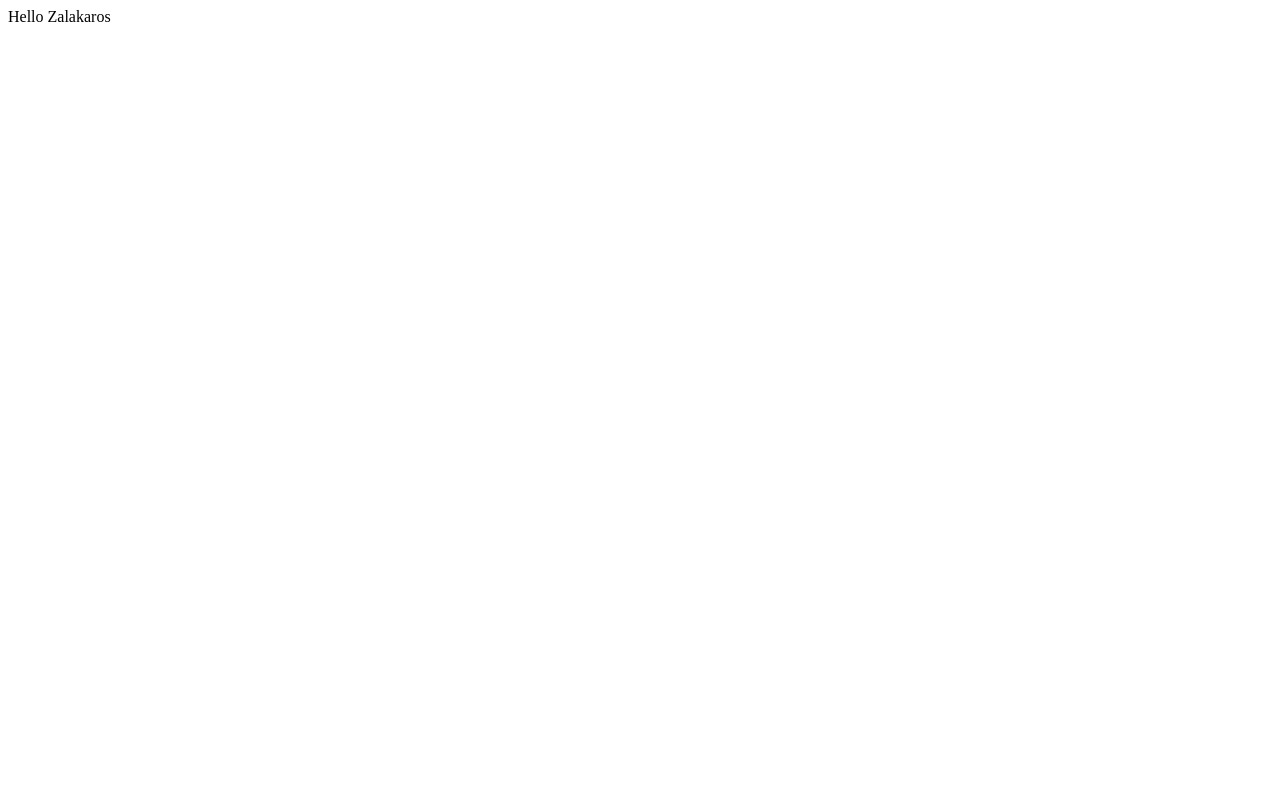
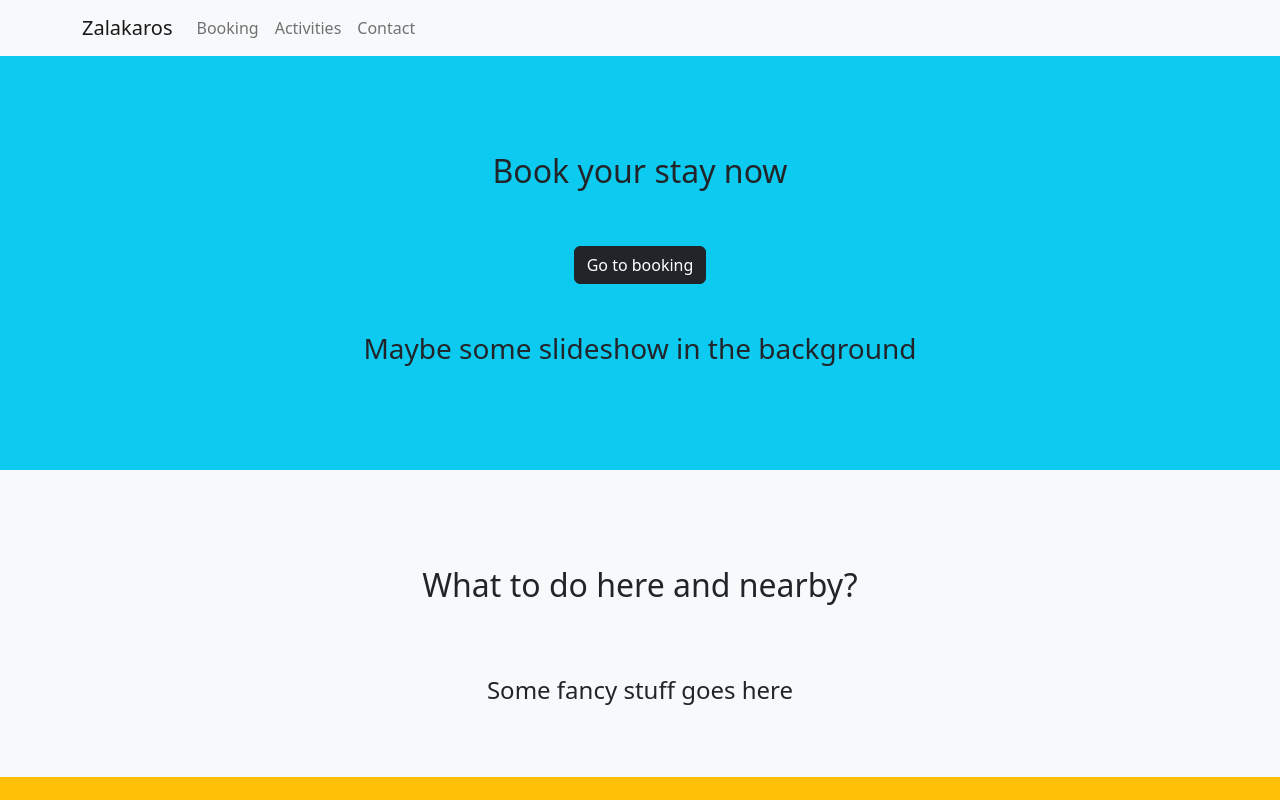
Before and after one commit to artibarti/zalakaros, a React (Create React App) app: page / in a window 1280 px wide. Shown: the top 800 px of the page. Built offline with nearby package versions, Linux system fonts and the light colour scheme; the HTML template or start-up script is replaced by a standard one.

Commit message:
Added bootstrap to the project, created initial homepage structure

```diff
--- a/package.json
+++ b/package.json
@@ -11,8 +11,10 @@
     "@types/node": "^12.0.0",
     "@types/react": "^17.0.0",
     "@types/react-dom": "^17.0.0",
+    "bootstrap": "5.1.0",
     "gh-pages": "^3.2.3",
     "react": "^17.0.2",
+    "react-bootstrap": "^2.0.0-beta.5",
     "react-dom": "^17.0.2",
     "react-scripts": "4.0.3",
     "typescript": "^4.1.2",
--- a/public/index.html
+++ b/public/index.html
@@ -1,14 +1,12 @@
 <!DOCTYPE html>
 <html lang="en">
+
 <head>
   <meta charset="utf-8" />
   <link rel="icon" href="%PUBLIC_URL%/favicon.ico" />
   <meta name="viewport" content="width=device-width, initial-scale=1" />
   <meta name="theme-color" content="#000000" />
-    <meta
-      name="description"
-      content="Web site created using create-react-app"
-    />
+  <meta name="description" content="Web site created using create-react-app" />
   <link rel="apple-touch-icon" href="%PUBLIC_URL%/logo192.png" />
   <!--
       manifest.json provides metadata used when your web app is installed on a
@@ -24,10 +22,14 @@
       work correctly both with client-side routing and a non-root public URL.
       Learn how to configure a non-root public URL by running `npm run build`.
     -->
+  <link rel="stylesheet" href="https://cdn.jsdelivr.net/npm/bootstrap@5.1.0/dist/css/bootstrap.min.css"
+    integrity="sha384-KyZXEAg3QhqLMpG8r+8fhAXLRk2vvoC2f3B09zVXn8CA5QIVfZOJ3BCsw2P0p/We" crossorigin="anonymous" />
   <title>Zalakaros</title>
 </head>
+
 <body>
   <noscript>You need to enable JavaScript to run this app.</noscript>
   <div id="root"></div>
 </body>
+
 </html>
--- /dev/null
+++ b/src/App.css
@@ -0,0 +1,10 @@
+/* Hide scrollbar for Chrome, Safari and Opera */
+body::-webkit-scrollbar {
+  display: none;
+}
+
+/* Hide scrollbar for IE, Edge and Firefox */
+body {
+  -ms-overflow-style: none;  /* IE and Edge */
+  scrollbar-width: none;  /* Firefox */
+}
--- a/src/App.tsx
+++ b/src/App.tsx
@@ -1,7 +1,13 @@
+import 'bootstrap/dist/css/bootstrap.min.css';
+import { Home } from './components/home';
+import { AppNavbar } from './components/nav-bar';
+import "./App.css";
+
 function App() {
   return (
-    <div>
-      Hello Zalakaros
+    <div className="p-0 m-0">
+      <AppNavbar />
+      <Home />
     </div>
   );
 }
--- /dev/null
+++ b/src/components/home.tsx
@@ -0,0 +1,51 @@
+import { Button, Container, Row } from "react-bootstrap";
+
+export function Home() {
+
+	const bookingPanel = (
+		<HomePagePanelContainer id="booking" className="bg-info text-center">
+			<div className="h2 py-5 text-center">Book your stay now</div>
+			<Button variant="dark">Go to booking</Button>
+			<div className="h3 py-5 text-center">Maybe some slideshow in the background</div>
+		</HomePagePanelContainer>
+	);
+
+	const activitiesPanel = (
+		<HomePagePanelContainer id="activities" className="bg-light text-center">
+			<div className="h2 py-5">What to do here and nearby?</div>
+			<div className="h4 py-3">Some fancy stuff goes here</div>
+		</HomePagePanelContainer>
+	);
+
+	const contactPanel = (
+		<HomePagePanelContainer id="contact" className="bg-warning text-center">
+			<div className="h2 py-5">Contact us</div>
+			<div className="h4 py-3">Some messenger plugin, contact info goes here</div>
+			<Button variant="dark" size="lg">Text us</Button>
+		</HomePagePanelContainer>
+	);
+
+	return (
+		<Container fluid>
+			{bookingPanel}
+			{activitiesPanel}
+			{contactPanel}
+		</Container>
+	);
+}
+
+interface HomePagePanelContainerProps {
+	children: React.ReactNode,
+	id: string,
+	className: string,
+};
+
+function HomePagePanelContainer(props: HomePagePanelContainerProps & any) {
+	return (
+		<Row className={props.className + " p-5"}>
+			<Container id={props.id} fluid>
+				{props.children}
+			</Container>
+		</Row>
+	);
+}
--- /dev/null
+++ b/src/components/nav-bar.tsx
@@ -0,0 +1,19 @@
+import { Container, Nav, Navbar } from "react-bootstrap"
+
+export function AppNavbar() {
+	return (
+		<Navbar id="app-navbar" collapseOnSelect expand="lg" bg="light" variant="light">
+			<Container>
+				<Navbar.Brand href="#home">Zalakaros</Navbar.Brand>
+				<Navbar.Toggle aria-controls="responsive-navbar-nav" />
+				<Navbar.Collapse id="responsive-navbar-nav">
+					<Nav className="me-auto">
+						<Nav.Link href="#booking">Booking</Nav.Link>
+						<Nav.Link href="#activities">Activities</Nav.Link>
+						<Nav.Link href="#contact">Contact</Nav.Link>
+					</Nav>
+				</Navbar.Collapse>
+			</Container>
+		</Navbar>
+	);
+}
```
Also changed, not shown: 1 other file (tests, documents, lock files or other folders). Lines whose indentation alone changed are shown as unchanged.
